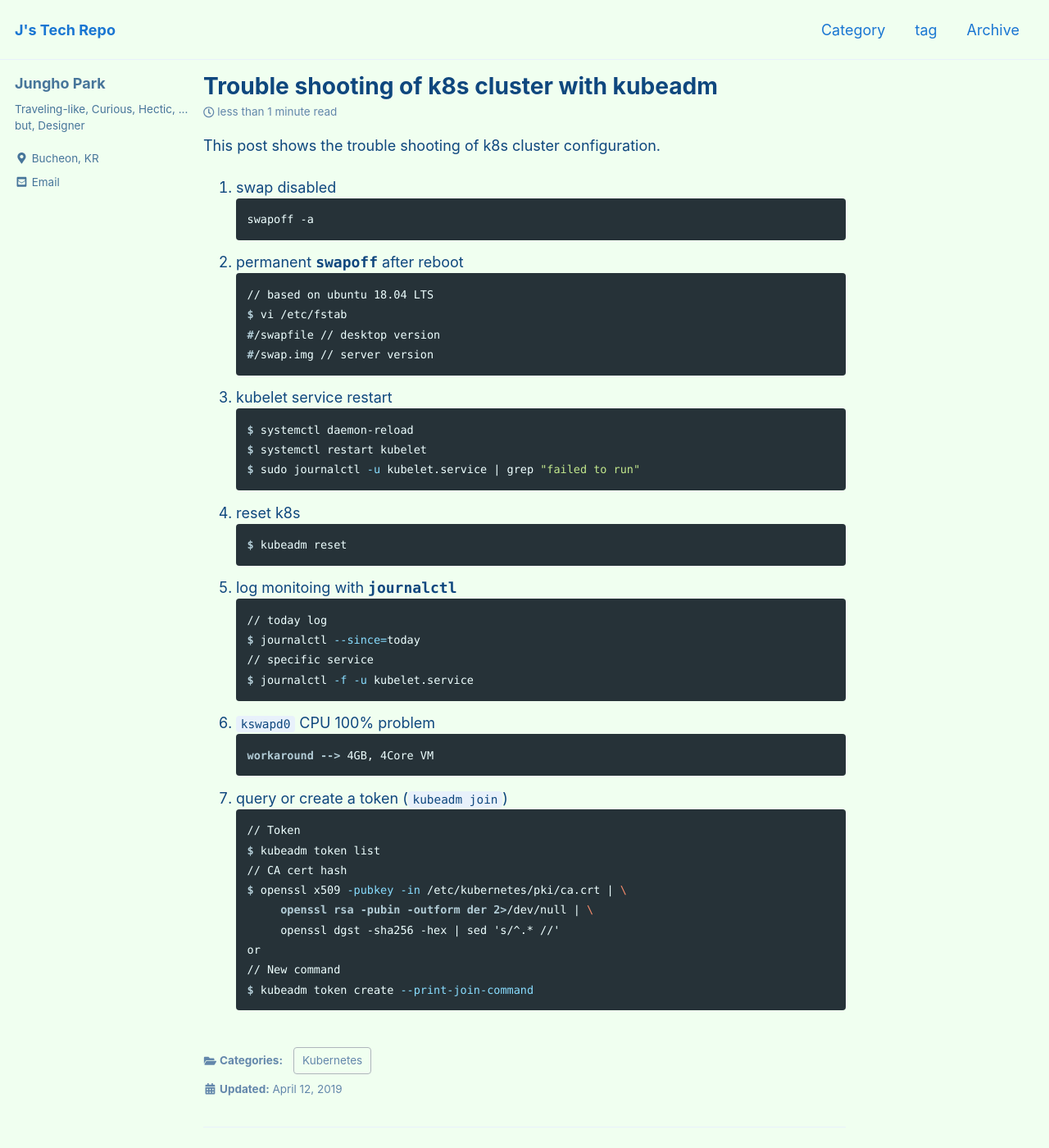
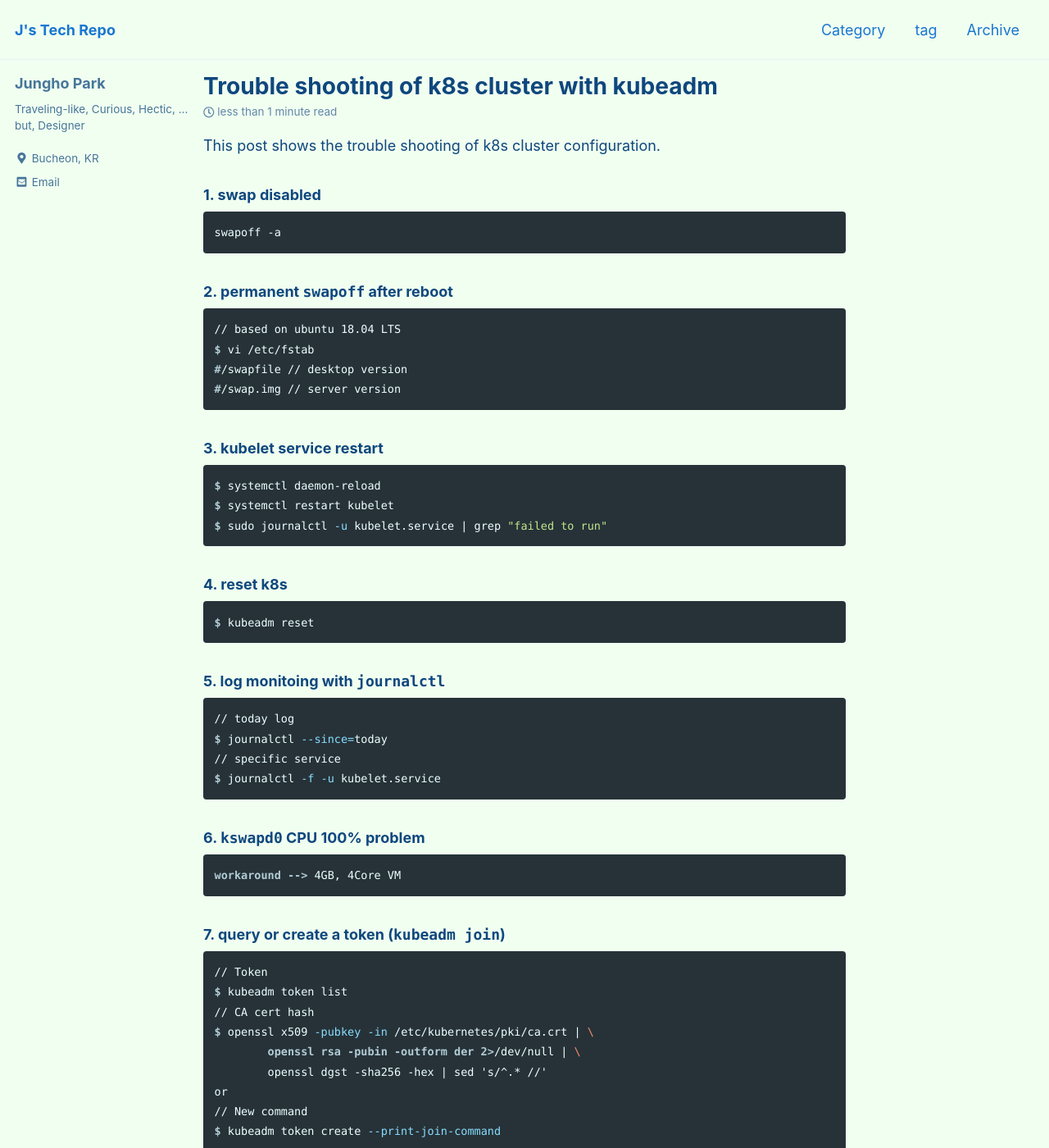
Before and after one commit to unipark00/tekrepo, a Jekyll site: the page built from _posts/2019-04-12-trouble_shooting_of_clustering.md, in a window 1280 px wide and 1400 px high. Shown: the whole window at 82% size. Built offline with Jekyll 4.4.1, drawn with Linux system fonts in a browser that asks for light colours; cached includes are drawn as plain includes.

Commit message:
Update 2019-04-12-trouble_shooting_of_clustering.md

````diff
--- a/_posts/2019-04-12-trouble_shooting_of_clustering.md
+++ b/_posts/2019-04-12-trouble_shooting_of_clustering.md
@@ -9,39 +9,39 @@ toc: false
 
 This post shows the trouble shooting of k8s cluster configuration.
 
-1. swap disabled
+### 1. swap disabled
 ```console
 swapoff -a
 ```
-2. permanent **`swapoff`** after reboot
+### 2. permanent **`swapoff`** after reboot
 ```console
 // based on ubuntu 18.04 LTS
 $ vi /etc/fstab
 #/swapfile // desktop version
 #/swap.img // server version
 ```
-3. kubelet service restart
+### 3. kubelet service restart
 ```console
 $ systemctl daemon-reload
 $ systemctl restart kubelet
 $ sudo journalctl -u kubelet.service | grep "failed to run"
 ```
-4. reset k8s
+### 4. reset k8s
 ```console
 $ kubeadm reset
 ```
-5. log monitoing with **`journalctl`**
+### 5. log monitoing with **`journalctl`**
 ```console
 // today log
 $ journalctl --since=today
 // specific service
 $ journalctl -f -u kubelet.service
 ```
-6. `kswapd0` CPU 100% problem
+### 6. `kswapd0` CPU 100% problem
 ```console
 workaround --> 4GB, 4Core VM
 ```
-7. query or create a token (`kubeadm join`)
+### 7. query or create a token (`kubeadm join`)
 ```console
 // Token
 $ kubeadm token list
````
